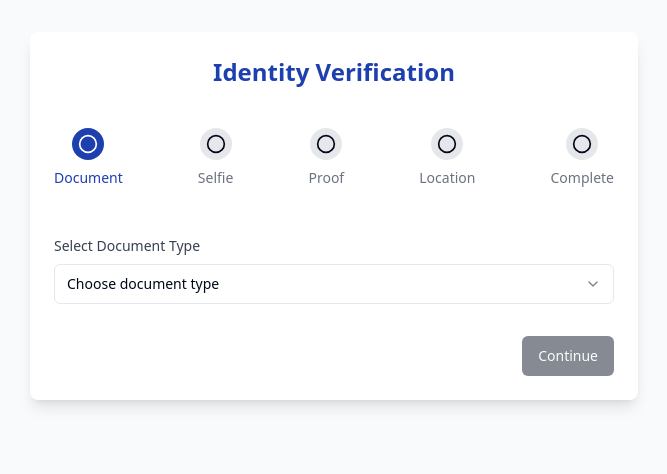
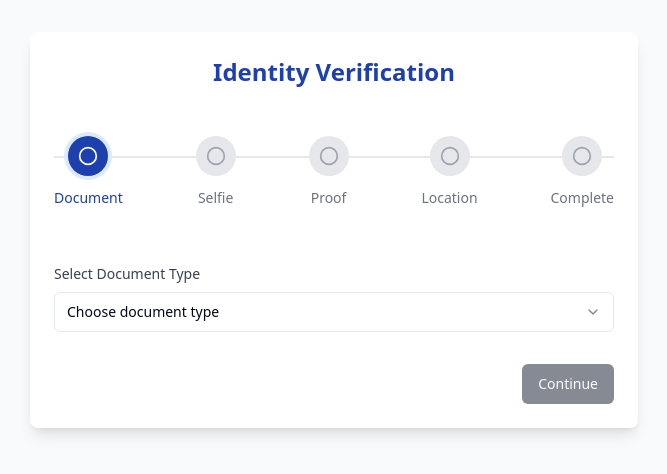
Before and after one commit to jsbeaudry/friendly-kyc-guardian, a React (Vite) app: page / in a window 1280 px wide. Shown: the top 474 px of the page, without its empty margins (306-973 px from the left). Built offline with nearby package versions, Linux system fonts and the light colour scheme.

Commit message:
Improve step display aesthetics
Enhance the visual design and user-friendliness of the step display in the identity verification process.
[skip gpt_engineer]

```diff
--- a/src/components/KYCProgress.tsx
+++ b/src/components/KYCProgress.tsx
@@ -12,32 +12,53 @@ interface KYCProgressProps {
 
 export const KYCProgress = ({ steps }: KYCProgressProps) => {
   return (
-    <div className="w-full py-4">
-      <div className="flex justify-between">
+    <div className="w-full py-6">
+      <div className="relative flex justify-between">
+        {/* Connecting lines */}
+        <div className="absolute top-5 left-0 right-0 h-0.5 bg-gray-200" />
+        <div
+          className="absolute top-5 left-0 h-0.5 bg-kyc-success transition-all duration-500 ease-in-out"
+          style={{
+            width: `${(steps.filter(step => step.completed).length / (steps.length - 1)) * 100}%`
+          }}
+        />
+
         {steps.map((step, index) => (
-          <div key={index} className="flex flex-col items-center">
+          <div key={index} className="relative flex flex-col items-center group">
             <div
-              className={`w-8 h-8 rounded-full flex items-center justify-center ${
+              className={`w-10 h-10 rounded-full flex items-center justify-center transition-all duration-300 ${
                 step.completed
-                  ? "bg-kyc-success text-white"
+                  ? "bg-kyc-success text-white scale-110"
                   : step.current
-                  ? "bg-kyc-primary text-white"
-                  : "bg-gray-200"
+                  ? "bg-kyc-primary text-white ring-4 ring-blue-100"
+                  : "bg-gray-200 text-gray-400"
               }`}
             >
               {step.completed ? (
-                <Check className="w-5 h-5" />
+                <Check className="w-5 h-5 animate-fadeIn" />
               ) : (
                 <Circle className="w-5 h-5" />
               )}
             </div>
             <span
-              className={`mt-2 text-sm ${
-                step.current ? "text-kyc-primary font-medium" : "text-gray-500"
+              className={`mt-3 text-sm font-medium transition-colors duration-300 ${
+                step.current
+                  ? "text-kyc-primary"
+                  : step.completed
+                  ? "text-kyc-success"
+                  : "text-gray-500"
               }`}
             >
               {step.title}
             </span>
+            {/* Tooltip for current step */}
+            {step.current && (
+              <div className="absolute -bottom-12 w-max opacity-0 group-hover:opacity-100 transition-opacity duration-300">
+                <div className="bg-gray-800 text-white text-xs rounded py-1 px-2">
+                  Current Step
+                </div>
+              </div>
+            )}
           </div>
         ))}
       </div>
```
